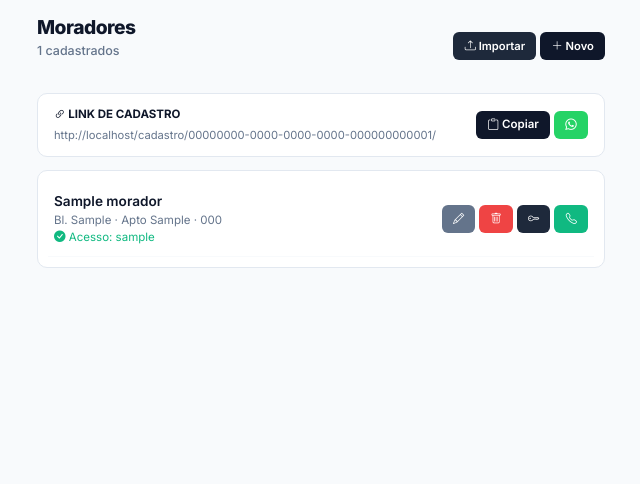
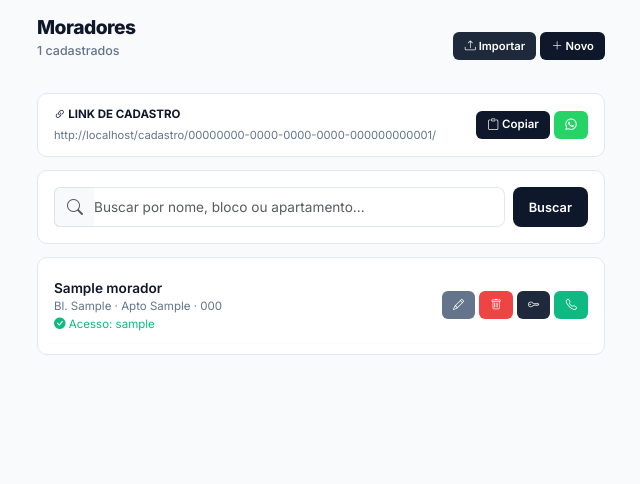
Before and after one commit to Leonardo-F-Santana/Gestao_Condominial, a Django app: page /sindico/moradores/ in a window 1280 px wide. Shown: the part 60-544 px from the top of the page, without its empty margins (319-959 px from the left). Run offline with Django 5.2, Linux system fonts and the light colour scheme; a user stored in the database is signed in; tables that the repository leaves empty hold one stand-in row (values such as "Sample post"); grey boxes marked "Sample" are stand-in pictures; some libraries are stand-ins or nearby versions.

Commit message:
Busca de Moradores no APP Síndico

```diff
--- a/portaria/templates/sindico/moradores.html
+++ b/portaria/templates/sindico/moradores.html
@@ -53,6 +53,21 @@ function copiarLink() {
     });
 }
 </script>
+
+<!-- Barra de Pesquisa -->
+<div class="card-section mb-08 p-3">
+    <form method="GET" action="{% url 'sindico_moradores' %}" class="d-flex gap-2">
+        <div class="input-group">
+            <span class="input-group-text bg-light border-end-0"><i class="bi bi-search text-muted"></i></span>
+            <input type="text" name="q" class="form-control border-start-0 ps-0" placeholder="Buscar por nome, bloco ou apartamento..." value="{{ query_busca }}">
+        </div>
+        <button type="submit" class="btn-exec bg-navy">Buscar</button>
+        {% if query_busca %}
+            <a href="{% url 'sindico_moradores' %}" class="btn-exec-outline bg-white text-muted">Limpar</a>
+        {% endif %}
+    </form>
+</div>
+
 <div class="card-section">
     <div class="card-section-body">
         {% for m in moradores %}
--- a/portaria/views_sindico.py
+++ b/portaria/views_sindico.py
@@ -309,7 +309,7 @@ def moradores_sindico(request):
             Q(bloco__icontains=query_busca)
         )
 
-    moradores = moradores.order_by('bloco', 'apartamento')
+    moradores = moradores.order_by('nome', 'bloco', 'apartamento')
 
     ctx = sindico_context(request, {
         'moradores': moradores,
```
